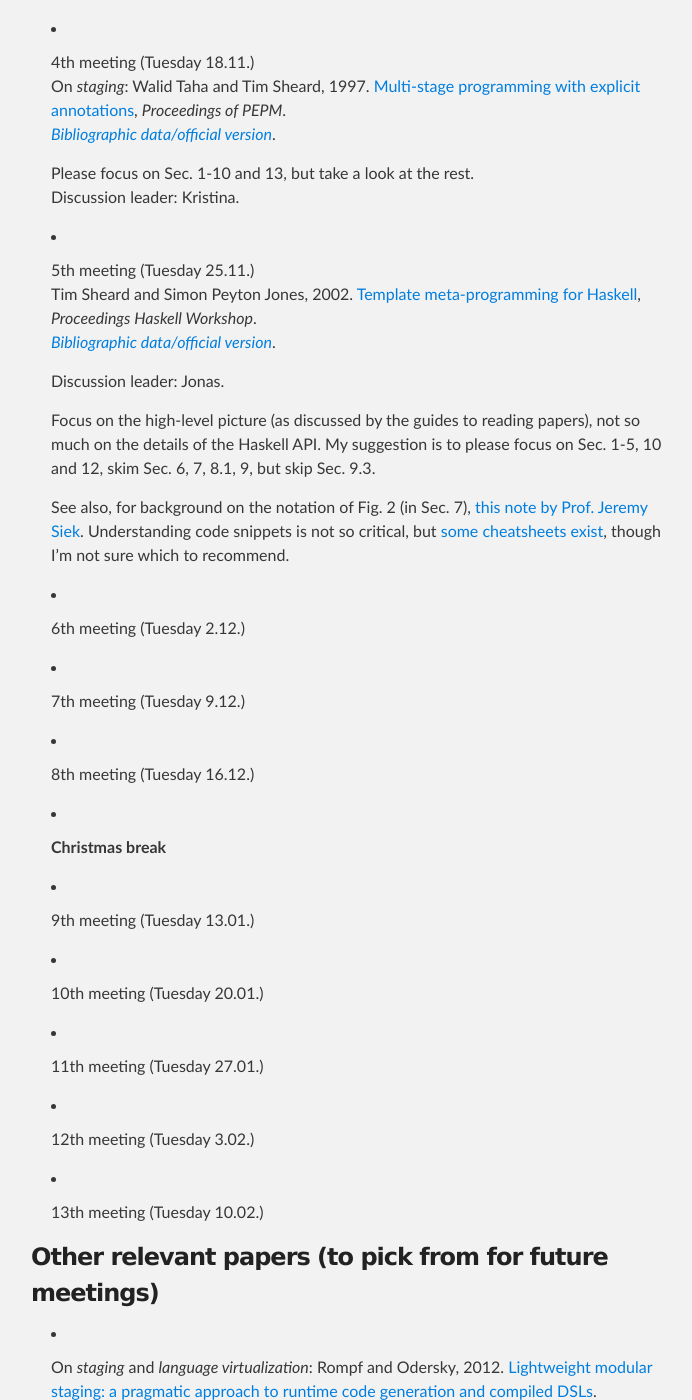
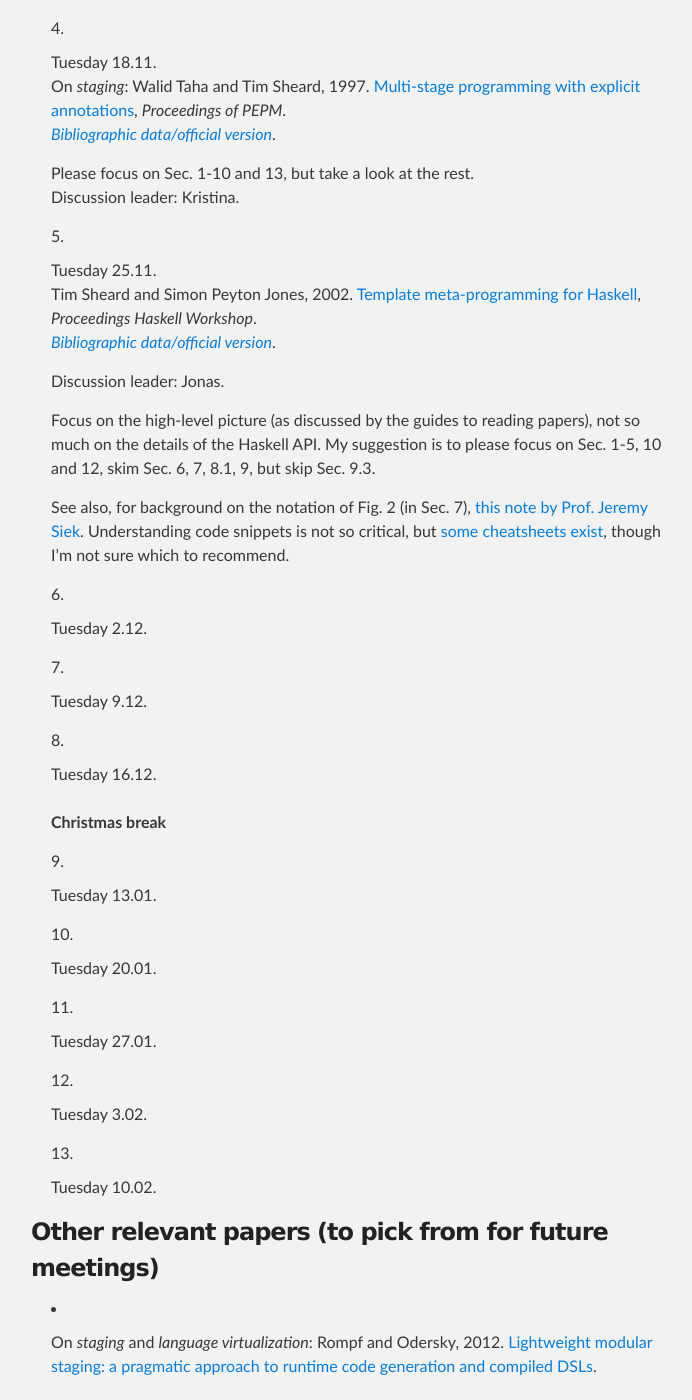
Before and after one commit to ps-mr/ps-mr.github.io, a Jekyll site: the page built from ws14-metaprogramming.md, in a window 1280 px wide and 1400 px high, scrolled down 1408 px. Shown: the whole window, without its empty margins (289-981 px from the left). Built offline with Jekyll 4.4.1, drawn with Linux system fonts in a browser that asks for light colours; some of the changed text lies outside the part shown.

Commit message:
WS14MP: Reformat dates

```diff
--- a/ws14-metaprogramming.md
+++ b/ws14-metaprogramming.md
@@ -17,7 +17,7 @@ Prof. Klaus Ostermann
 
 Each week, please prepare and submit a summary and questions by the *Monday, 23:59* before the meeting.
 
-* 1st meeting (Tuesday 28.10.)\\
+1. Tuesday 28.10.\\
 On *programs as data*: McCarthy, 1960.
 [Recursive functions of symbolic expressions and their computation by machine, part 1](http://cs.cmu.edu/~crary/819-f09/McCarthy60.pdf), *Communications of the ACM*.
 The original version is [here](http://www.brinckerhoff.org/clements/csc530-sp09/Readings/mccarthy-1960.pdf).\\
@@ -26,21 +26,21 @@ Feel free to skip Sec. 5.
 
     Discussion leader: Paolo.
 
-* 2nd meeting (Tuesday 4.11.)\\
+2. Tuesday 4.11.\\
 On *macros*: Weise and Crew, 1993.
 Programmable Syntax Macros, *Proceedings of PLDI*.\\
 *[Bibliographic data/official version](http://dl.acm.org/citation.cfm?id=155105)*.
 
     Discussion leader: Werner.
 
-* 3rd meeting (Tuesday 11.11.)\\
+3. Tuesday 11.11.\\
 On *syntax macros* and *sugar libraries*: Erdweg, Rendel, Kästner, and Ostermann, 2011.
 [SugarJ: Library-based syntactic language extensibility](http://www.student.informatik.tu-darmstadt.de/~xx00seba/publications/sugarj.pdf), *Proceedings of OOPSLA*.\\
 *[Bibliographic data/official version](http://dl.acm.org/citation.cfm?id=2048099)*.
 
     Discussion leader: Julian.
 
-* 4th meeting (Tuesday 18.11.)\\
+4. Tuesday 18.11.\\
 On *staging*: Walid Taha and Tim Sheard, 1997.
 [Multi-stage programming with explicit annotations](http://pdf.aminer.org/000/538/255/multi_stage_programming_with_explicit_annotations.pdf), *Proceedings of PEPM*.\\
 *[Bibliographic data/official version](http://dl.acm.org/citation.cfm?id=259019)*.
@@ -48,7 +48,7 @@ On *staging*: Walid Taha and Tim Sheard, 1997.
     Please focus on Sec. 1-10 and 13, but take a look at the rest.\\
 Discussion leader: Kristina.
 
-* 5th meeting (Tuesday 25.11.)\\
+5. Tuesday 25.11.\\
 Tim Sheard and Simon Peyton Jones, 2002.
 [Template meta-programming for Haskell](http://research.microsoft.com/en-us/um/people/simonpj/Papers/meta-haskell/meta-haskell.pdf), *Proceedings Haskell Workshop*.\\
 *[Bibliographic data/official version](http://dl.acm.org/citation.cfm?doid=581690.581691)*.
@@ -63,23 +63,24 @@ Tim Sheard and Simon Peyton Jones, 2002.
     See also, for background on the notation of Fig. 2 (in Sec. 7),
     [this note by Prof. Jeremy Siek](http://siek.blogspot.de/2012/07/crash-course-on-notation-in-programming.html). Understanding code snippets is not so critical, but [some cheatsheets exist](http://fundeps.com/posts/cheatsheets/2014-03-04-cheat-sheets/), though I'm not sure which to recommend.
 
-* 6th meeting (Tuesday 2.12.)
+6. Tuesday 2.12.
 
-* 7th meeting (Tuesday 9.12.)
+7. Tuesday 9.12.
 
-* 8th meeting (Tuesday 16.12.)
+8. Tuesday 16.12.
+\\
+\\
+**Christmas break**
 
-* **Christmas break**
+9. Tuesday 13.01.
 
-* 9th meeting (Tuesday 13.01.)
+10. Tuesday 20.01.
 
-* 10th meeting (Tuesday 20.01.)
+11. Tuesday 27.01.
 
-* 11th meeting (Tuesday 27.01.)
+12. Tuesday 3.02.
 
-* 12th meeting (Tuesday 3.02.)
-
-* 13th meeting (Tuesday 10.02.)
+13. Tuesday 10.02.
 
 ### Other relevant papers (to pick from for future meetings)
 
```
